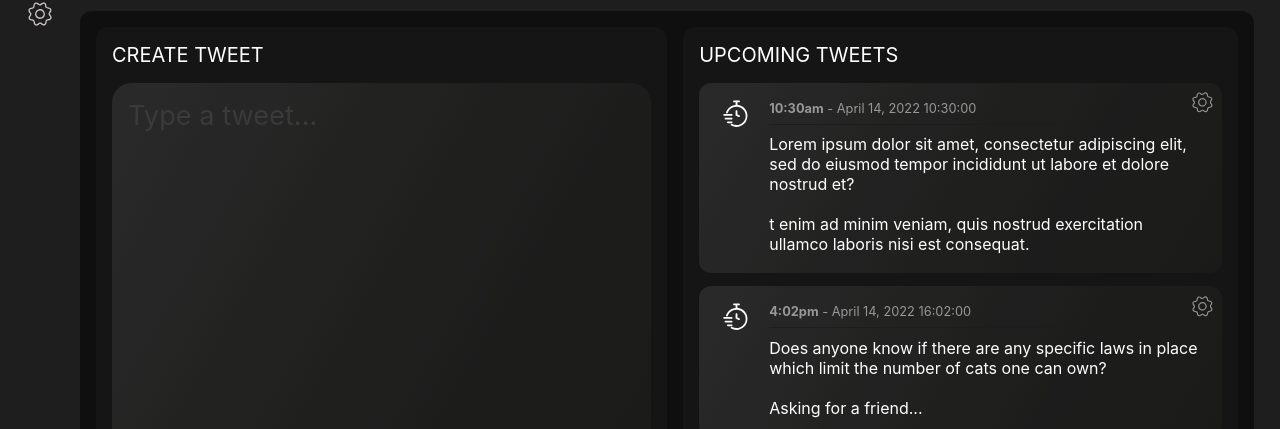
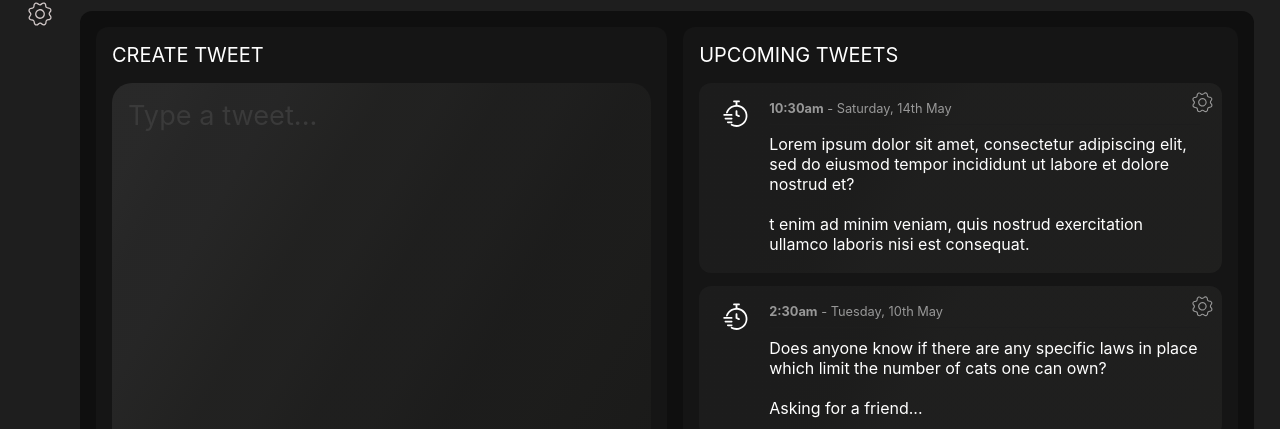
Before and after one commit to ColeInc/mosa-twitter-dashboard-frontend, a React (Create React App) app: page / in a window 1280 px wide. Shown: the part 402-831 px from the top of the page. Built offline with nearby package versions, Linux system fonts and the light colour scheme.

Commit message:
implemented moment.js time estimates on upcoming tweets

```diff
--- a/src/components/dashboard/MainContainer/CreateTweet.tsx
+++ b/src/components/dashboard/MainContainer/CreateTweet.tsx
@@ -26,7 +26,7 @@ const CreateTweet = () => {
         }
 
         // if user selects QUEUE and tweet is less than 280 chars, add tweet to "posts" redux slice:
-        if (!tooLong && dropdownItem === "QUEUE") {
+        if (!tooLong && dropdownItem.toLowerCase() === "queue") {
             dispatch(
                 sendPostData({
                     type: "queue",
@@ -38,7 +38,7 @@ const CreateTweet = () => {
             setTweetInput("");
         }
         // if user selects DRAFT (and character length does not matter), add tweet to "drafts" list in redux slice:
-        else if (dropdownItem === "DRAFT") {
+        else if (dropdownItem.toLowerCase() === "DRAFT") {
             dispatch(
                 sendPostData({
                     type: "drafts",
@@ -47,10 +47,10 @@ const CreateTweet = () => {
                 })
             );
             // clear current tweet in input box:
-            // setTweetInput("");
+            setTweetInput("");
         }
         // if user input is valid, tweet instantly:
-        else if (!tooLong && dropdownItem === "TWEET") {
+        else if (!tooLong && dropdownItem.toLowerCase() === "tweet") {
             // clear current tweet in input box:
             setTweetInput("");
         }
--- a/src/components/dashboard/MainContainer/Post.module.css
+++ b/src/components/dashboard/MainContainer/Post.module.css
@@ -8,7 +8,7 @@
     flex-shrink: 0;
     /* background-color: var(--color2); */
     /* background-color: var(--color1); */
-    background-image: linear-gradient(
+    /* background-image: linear-gradient(
         120deg,
         hsl(0deg 0% 16%) 0%,
         hsl(60deg 0% 16%) 8%,
@@ -22,6 +22,19 @@
         hsl(60deg 1% 11%) 68%,
         hsl(60deg 2% 11%) 79%,
         hsl(60deg 2% 10%) 100%
+    ); */
+    background-image: linear-gradient(
+        120deg,
+        hsl(0deg 0% 11%) 0%,
+        hsl(60deg 0% 11%) 11%,
+        hsl(60deg 0% 11%) 22%,
+        hsl(60deg 1% 11%) 33%,
+        hsl(60deg 1% 12%) 44%,
+        hsl(60deg 1% 12%) 56%,
+        hsl(60deg 1% 12%) 67%,
+        hsl(60deg 1% 12%) 78%,
+        hsl(60deg 1% 12%) 89%,
+        hsl(60deg 2% 12%) 100%
     );
 }
 
--- a/src/components/dashboard/MainContainer/Post.tsx
+++ b/src/components/dashboard/MainContainer/Post.tsx
@@ -6,17 +6,18 @@ import { ReactComponent as SettingsIcon } from "../../../assets/icons/noun-setti
 import CurvedContainer from "../../UI/CurvedContainer";
 import PostType from "../../../models/Post";
 import classes from "./Post.module.css";
+import moment from "moment";
 // import EditPostModal from "../../UI/EditPostModal";
 
-const formatAMPM = (date: Date) => {
-    let hours = date.getHours();
-    let minutes: string | number = date.getMinutes();
-    const ampm = hours >= 12 ? "pm" : "am";
-    hours = hours % 12;
-    hours = hours ? hours : 12; // the hour '0' should be '12'
-    minutes = minutes < 10 ? "0" + minutes : minutes;
-    const strTime = hours + ":" + minutes + ampm;
-    return strTime;
+const formatDateTime = (dateToFormat: string) => {
+    const momentDateToFormat = moment(dateToFormat);
+    const diff = momentDateToFormat.diff(moment(), "days");
+    const timeStr = "h:mma";
+    const dateStr = diff >= 7 ? "dddd, Do MMM" : "dddd";
+
+    const formattedTime = momentDateToFormat.format(timeStr);
+    const formattedDate = momentDateToFormat.format(dateStr);
+    return [formattedTime, formattedDate];
 };
 
 const Post: React.FC<{ post: PostType }> = props => {
@@ -24,7 +25,7 @@ const Post: React.FC<{ post: PostType }> = props => {
     const { scheduledTime } = props.post;
 
     const formattedTime = useMemo(() => {
-        return formatAMPM(new Date(scheduledTime));
+        return formatDateTime(scheduledTime);
     }, [scheduledTime]);
 
     const moveToDraftsHandler = () => {
@@ -49,7 +50,7 @@ const Post: React.FC<{ post: PostType }> = props => {
             <div className={classes["post__right-column"]}>
                 <div className={classes["post__right-column-heading"]}>
                     <h1>
-                        <b>{formattedTime}</b> - {props.post.scheduledTime.toString()}
+                        <b>{formattedTime[0]}</b> - {formattedTime[1]}
                     </h1>
 
                     <div className={classes["dropdown-parent"]}>
--- a/src/components/dashboard/Notifications/NotificationItem.tsx
+++ b/src/components/dashboard/Notifications/NotificationItem.tsx
@@ -38,7 +38,6 @@ const NotificationItem: React.FC<{ data: Notification }> = props => {
                     <h1>
                         <b>{props.data.username}</b> {props.data.action}
                     </h1>
-                    {/* <h2>{props.data.description.substring(0, 20)}...</h2> */}
                     <h2>{props.data.description}</h2>
                 </div>
                 <p>{moment(props.data.time).fromNow(true)}</p>
--- a/src/components/dashboard/PieChartPanel/PieChartPanel.tsx
+++ b/src/components/dashboard/PieChartPanel/PieChartPanel.tsx
@@ -20,7 +20,7 @@ const PieChartPanel = () => {
         setPieData([
             {
                 title: "engagement",
-                total: 9284272,
+                total: 128427,
                 change24h: 14.7,
                 color: "#1FC1FB",
             },
--- a/src/store/posts-slice.ts
+++ b/src/store/posts-slice.ts
@@ -15,7 +15,7 @@ const initialPostsState: InitialPosts = {
 
         t enim ad minim veniam, quis nostrud exercitation ullamco laboris nisi est consequat.`,
             media: null,
-            scheduledTime: "April 14, 2022 10:30:00",
+            scheduledTime: "May 14, 2022 10:30:00",
             threadId: null,
             type: "queue",
         },
@@ -25,7 +25,7 @@ const initialPostsState: InitialPosts = {
 
         Asking for a friend...`,
             media: null,
-            scheduledTime: "April 14, 2022 16:02:00",
+            scheduledTime: "May 10, 2022 02:30:00",
             threadId: null,
             type: "queue",
         },
@@ -34,7 +34,7 @@ const initialPostsState: InitialPosts = {
             body: `Does a cat count as a tax write off?
         Please help. My accountant won’t answer my calls.`,
             media: null,
-            scheduledTime: "April 17, 2022 16:02:00",
+            scheduledTime: "July 12, 2022 16:30:00",
             threadId: null,
             type: "queue",
         },
```
